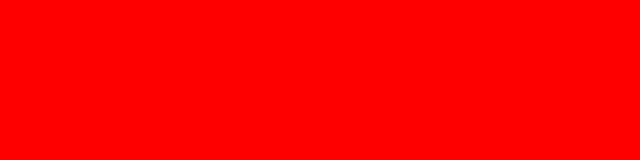
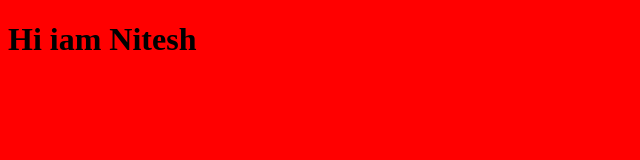
Before and after one commit to Nitesh-Ghorwade/Demo, a plain HTML site: page localrepo/index.html in a window 1280 px wide. Shown: the whole page, without its empty margins (0-640 px from the left). Drawn offline with Linux system fonts and the light colour scheme.

Commit message:
new feature added

```diff
--- a/localrepo/index.html
+++ b/localrepo/index.html
@@ -7,6 +7,6 @@
     <link rel="stylesheet" href="./style.css">
 </head>
 <body>
-
+    <h1>Hi iam Nitesh</h1>
 </body>
 </html>
```
Also changed, not shown: 1 other file.
